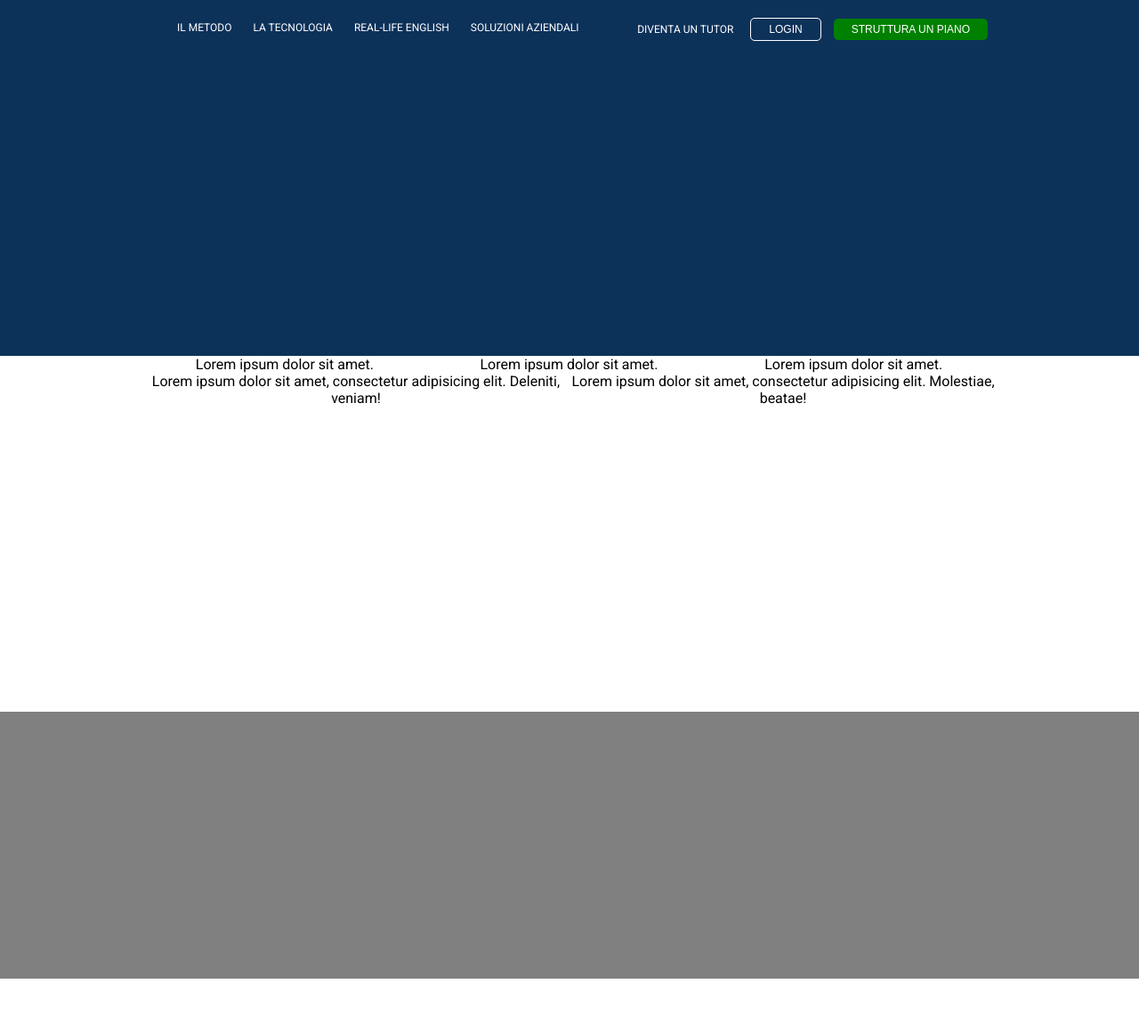
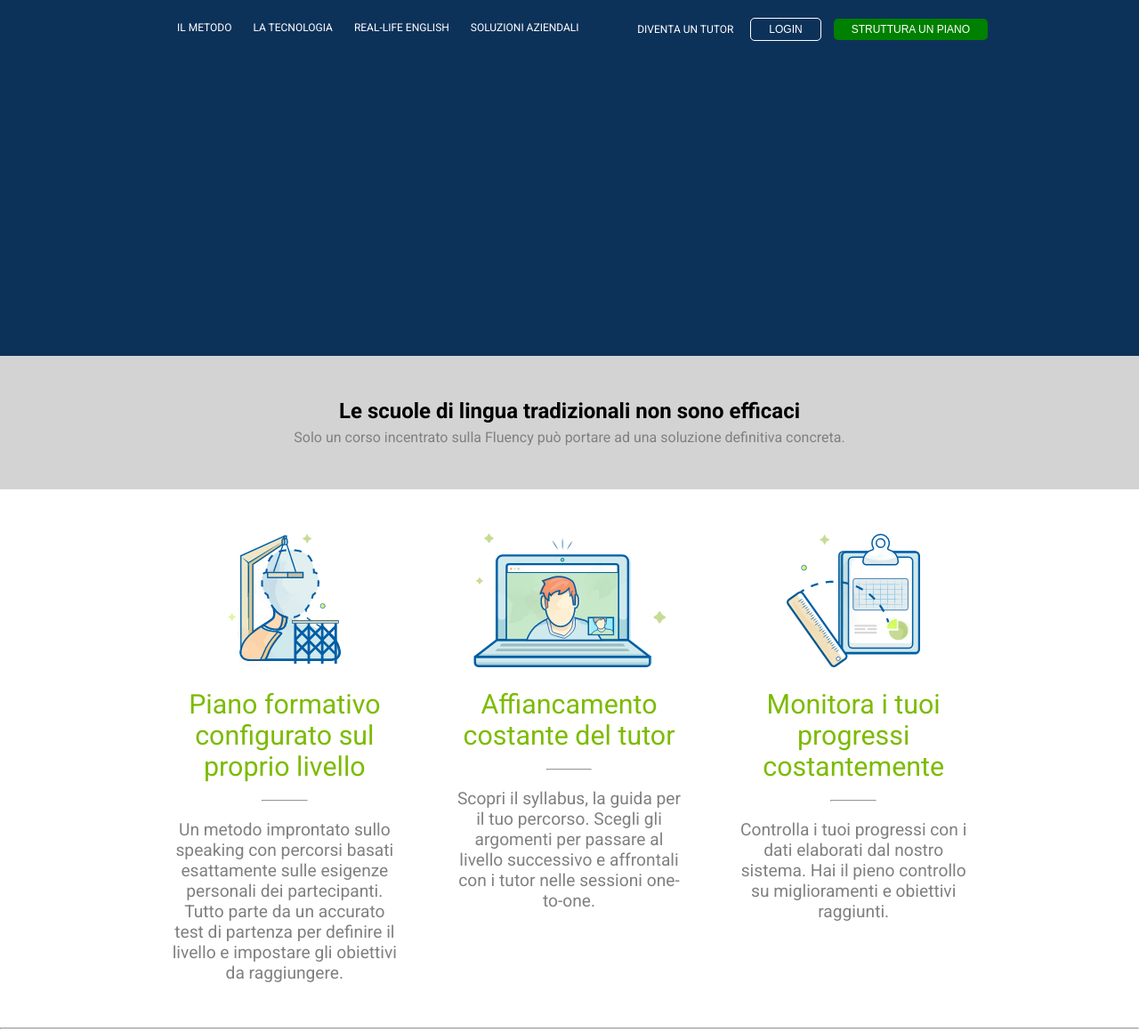
Before and after one commit to AndreaIglio/htmlcss-fluentify, a plain HTML site: page index.html in a window 1280 px wide. Shown: the top 1160 px of the page at 89% size. Before the commit the page ends 1100 px from the top, so only its background shows below. Drawn offline with Linux system fonts and the light colour scheme.

Commit message:
Added imgs + finished the top row content
Finished the top row content added the imgs to the repository

```diff
--- a/assets/css/style.css
+++ b/assets/css/style.css
@@ -13,6 +13,10 @@ body {
   width: 75%;
   margin: auto;
   position: relative;
+}
+
+.p_text_color {
+  color: #808080;
 }
 
 .text_white {
@@ -37,18 +41,27 @@ body {
 
 .col_4 {
   width: 33.3%;
+  margin:50px 0;
+  text-align: center;
+  padding: 0 30px;
 }
 
 .col_6 {
   width: 50%;
+  margin:10px 0;
 }
 
 /* /CLASSI UTILITY */
+
 /* HEADER */
 #site_header {
   height: 400px;
   background: #0D325A;
 }
+
+
+
+
 
 /* navbar */
 
@@ -70,11 +83,6 @@ ul {
   padding: 5px;
   font-size: 12px;
 }
-
-
-/* .navbar li:nth-child(5) {
-  margin-right: 80px;
-} */
 
 .menu_left, .menu_right {
   margin: 0px 5px;
@@ -123,14 +131,40 @@ form {
 }
 
 /* /navbar */
+
 /* /HEADER */
+
+/* EFFICIENCY */
+
+#efficiency {
+  height: 150px;
+  background: #D3D3D3;
+  position: relative;
+}
+
+.efficiency_description {
+position: absolute;
+top: 50%;
+left: 50%;
+transform: translate(-50%,-50%);
+text-align: center;
+}
+
+.efficiency_description h2 {
+  margin-bottom: 1%;
+}
+
+/* /EFFICIENCY */
+
+
 /* MAIN */
 #site_main {
-  height: 400px;
+  display: block;
 }
 
 .row {
-  text-align: center;
+text-align: center;
+
 }
 
 .row::after {
@@ -139,6 +173,24 @@ form {
   clear: both;
 }
 
+.img_row {
+  margin-bottom: 20px;
+}
+
+.h3_row {
+  font-size: 190%;
+  color: #7cbb02;
+  font-weight: 400;
+}
+
+.hr_row {
+  margin: 20px 40%;
+  width: 20%;
+}
+
+.p_medium {
+  font-size: 120%;
+}
 /* /MAIN */
 /* FOOTER */
 #site_footer {
--- a/index.html
+++ b/index.html
@@ -29,7 +29,7 @@
           <li><a class="text_white" href="#">DIVENTA UN TUTOR</a></li>
           <button class="button button_login text_white" type="button">LOGIN</button>
           <button class="button button_strutturaunpiano text_white" type="button">STRUTTURA UN PIANO</button>
-      </ul>
+        </ul>
       </div>
     </nav>
   </header>
@@ -39,15 +39,66 @@
 
   <!-- MAIN -->
   <main class="bg_white" id="site_main">
+
+    <!-- EFFICIENCY -->
+
+    <section id="efficiency">
+      <div class="efficiency_description">
+        <h2>Le scuole di lingua tradizionali non sono efficaci</h2>
+        <p class="p_text_color">Solo un corso incentrato sulla Fluency può portare ad una soluzione definitiva concreta.</p>
+      </div>
+
+    </section>
+
+    <!-- /EFFICIENCY -->
+
+    <!-- ROW CONTENT -->
     <div class="row container">
-      <div class="col_4 float_left">Lorem ipsum dolor sit amet.</div>
-      <div class="col_4 float_left">Lorem ipsum dolor sit amet.</div>
-      <div class="col_4 float_left">Lorem ipsum dolor sit amet.</div>
+
+      <!-- LEFT CONTENT -->
+      <div class="col_4 float_left">
+        <img class="img_row" src="assets/img/profile.png" alt="">
+        <h3 class="h3_row">Piano formativo configurato sul proprio livello</h3>
+        <hr class="hr_row">
+        <p class="p_text_color p_medium">Un metodo improntato sullo speaking con percorsi basati esattamente sulle esigenze personali dei partecipanti. Tutto parte da un accurato test di partenza per definire il livello e impostare gli obiettivi da raggiungere.</p>
+      </div>
+
+      <!-- /LEFT CONTENT -->
+
+      <!-- MIDDLE CONTENT -->
+      <div class="col_4 float_left">
+        <img class="img_row" src="assets/img/computer.png" alt="">
+        <h3 class="h3_row">Affiancamento costante del tutor</h3>
+        <hr class="hr_row">
+        <p class="p_text_color p_medium">Scopri il syllabus, la guida per il tuo percorso. Scegli gli argomenti per passare al livello successivo e affrontali con i tutor nelle sessioni one-to-one.</p>
+      </div>
+      <!-- /MIDDLE CONTENT -->
+
+
+      <!-- RIGHT CONTENT -->
+      <div class="col_4 float_left">
+        <img class="img_row" src="assets/img/doc.png" alt="">
+        <h3 class="h3_row">Monitora i tuoi progressi costantemente<hr class="hr_row"></h3>
+
+        <p class="p_text_color p_medium">Controlla i tuoi progressi con i dati elaborati dal nostro sistema. Hai il pieno controllo su miglioramenti e obiettivi raggiunti.</p>
+      </div>
+      <!-- /RIGHT CONTENT -->
     </div>
+
+
+    <hr class="p_text_color">
+
+
     <div class="row container">
+      <!-- BOTTOM LEFT CONTENT -->
       <div class="col_6 float_left">Lorem ipsum dolor sit amet, consectetur adipisicing elit. Deleniti, veniam!</div>
+      <!-- /BOTTOM LEFT CONTENT -->
+
+      <!-- BOTTOM RIGHT CONTENT -->
       <div class="col_6 float_left">Lorem ipsum dolor sit amet, consectetur adipisicing elit. Molestiae, beatae!</div>
+      <!-- /BOTTOM RIGHT CONTENT -->
     </div>
+    <!-- /ROW CONTENT -->
   </main>
   <!-- /MAIN -->
 
```
Also changed, not shown: assets/img/Screenshot.png (added), assets/img/banner_header.png (added), assets/img/computer.png (added), assets/img/doc.png (added), assets/img/logo.png (added), assets/img/mountain.png (added), assets/img/profile.png (added).
